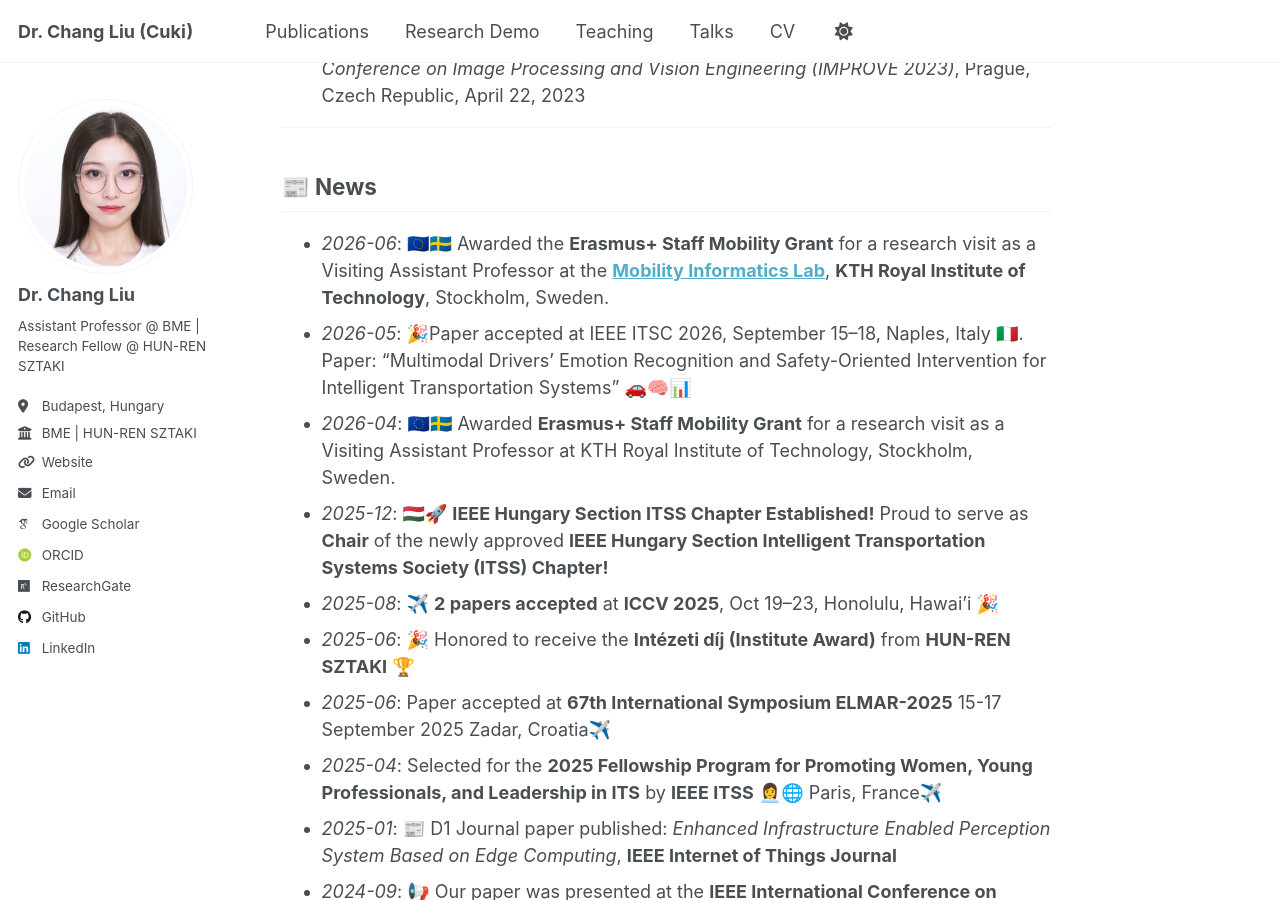
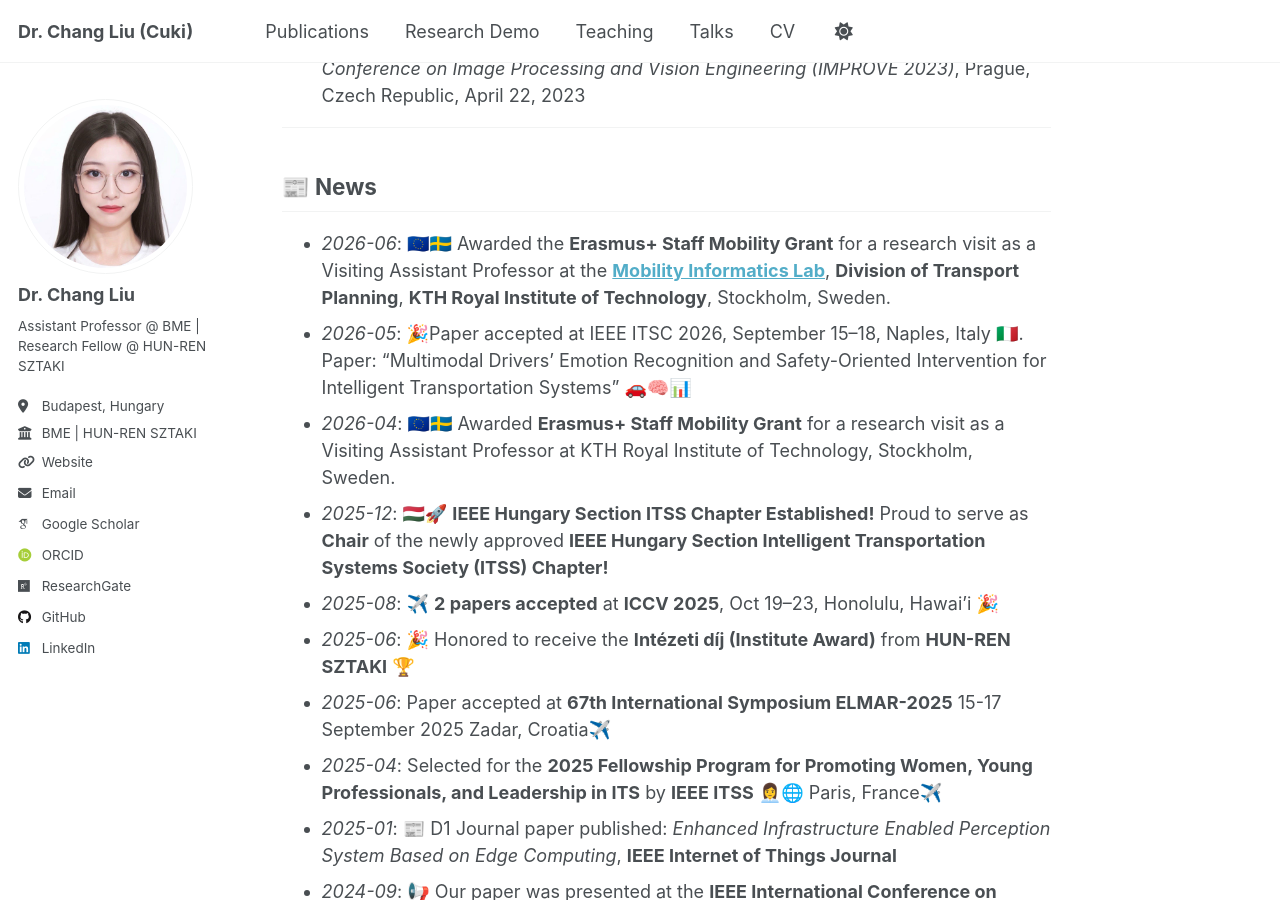
Before and after one commit to ChangLiu-bp/changliu-bp.github.io, a Jekyll site: the page built from _pages/about.md, in a window 1280 px wide and 900 px high, scrolled down 1048 px. Built offline with Jekyll 4.4.1, drawn with Linux system fonts in a browser that asks for light colours; some web fonts are replaced; a script that is not in the unit is left out.

Commit message:
Update about.md

```diff
--- a/_pages/about.md
+++ b/_pages/about.md
@@ -40,7 +40,7 @@ Please send your **CV and transcript** to 📧 [changliu@hit.bme.hu](mailto:chan
 
 
 ## 📰 News
-- *2026-06*: 🇪🇺🇸🇪 Awarded the **Erasmus+ Staff Mobility Grant** for a research visit as a Visiting Assistant Professor at the **[Mobility Informatics Lab](https://zhenliangma.com/people/)**, **KTH Royal Institute of Technology**, Stockholm, Sweden.
+* *2026-06*: 🇪🇺🇸🇪 Awarded the **Erasmus+ Staff Mobility Grant** for a research visit as a Visiting Assistant Professor at the **[Mobility Informatics Lab](https://zhenliangma.com/people/)**, **Division of Transport Planning**, **KTH Royal Institute of Technology**, Stockholm, Sweden.
 - *2026-05*: 🎉Paper accepted at IEEE ITSC 2026, September 15–18, Naples, Italy 🇮🇹. Paper: “Multimodal Drivers’ Emotion Recognition and Safety-Oriented Intervention for Intelligent Transportation Systems” 🚗🧠📊
 - *2026-04*: 🇪🇺🇸🇪 Awarded **Erasmus+ Staff Mobility Grant** for a research visit as a Visiting Assistant Professor at KTH Royal Institute of Technology, Stockholm, Sweden.
 - *2025-12*: 🇭🇺🚀 **IEEE Hungary Section ITSS Chapter Established!**
```
